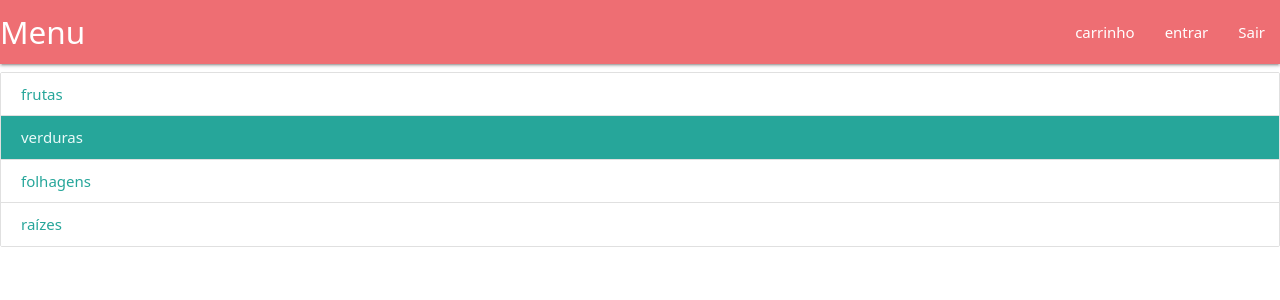
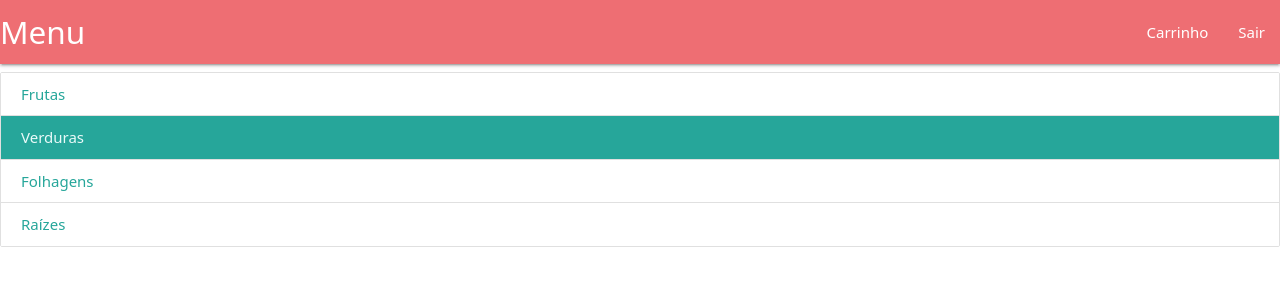
Before and after one commit to izadora-oliveira/projetophp, a PHP site: page / in a window 1280 px wide. Shown: the top 300 px of the page. Run offline with PHP 8.4, Linux system fonts and the light colour scheme; the visitor is signed in with stand-in values (Sample User, id 1).

Commit message:
Update index.php

```diff
--- a/index.php
+++ b/index.php
@@ -15,17 +15,16 @@ require_once("autenticar.php")
     <div class="nav-wrapper">
       <a href="#" class="brand-logo">Menu </a>
       <ul id="nav-mobile" class="right hide-on-med-and-down">
-        <li><a href="carrinho.php">carrinho</a></li>
-        <li><a href="entrar.php">entrar</a></li>
+        <li><a href="carrinho.php">Carrinho</a></li>
         <li><a href="logoff.php">Sair</a></li>
       </ul>
     </div>
   </nav>
 <div class="collection">
-        <a href="frutas.php" class="collection-item">frutas</a>
-        <a href="verduras.php" class="collection-item active">verduras</a>
-        <a href="folhagens.php" class="collection-item">folhagens</a>
-        <a href="raizes.php" class="collection-item">raízes</a>
+        <a href="frutas.php" class="collection-item">Frutas</a>
+        <a href="verduras.php" class="collection-item active">Verduras</a>
+        <a href="folhagens.php" class="collection-item">Folhagens</a>
+        <a href="raizes.php" class="collection-item">Raízes</a>
       </div>
 </body>
 </html>
```
